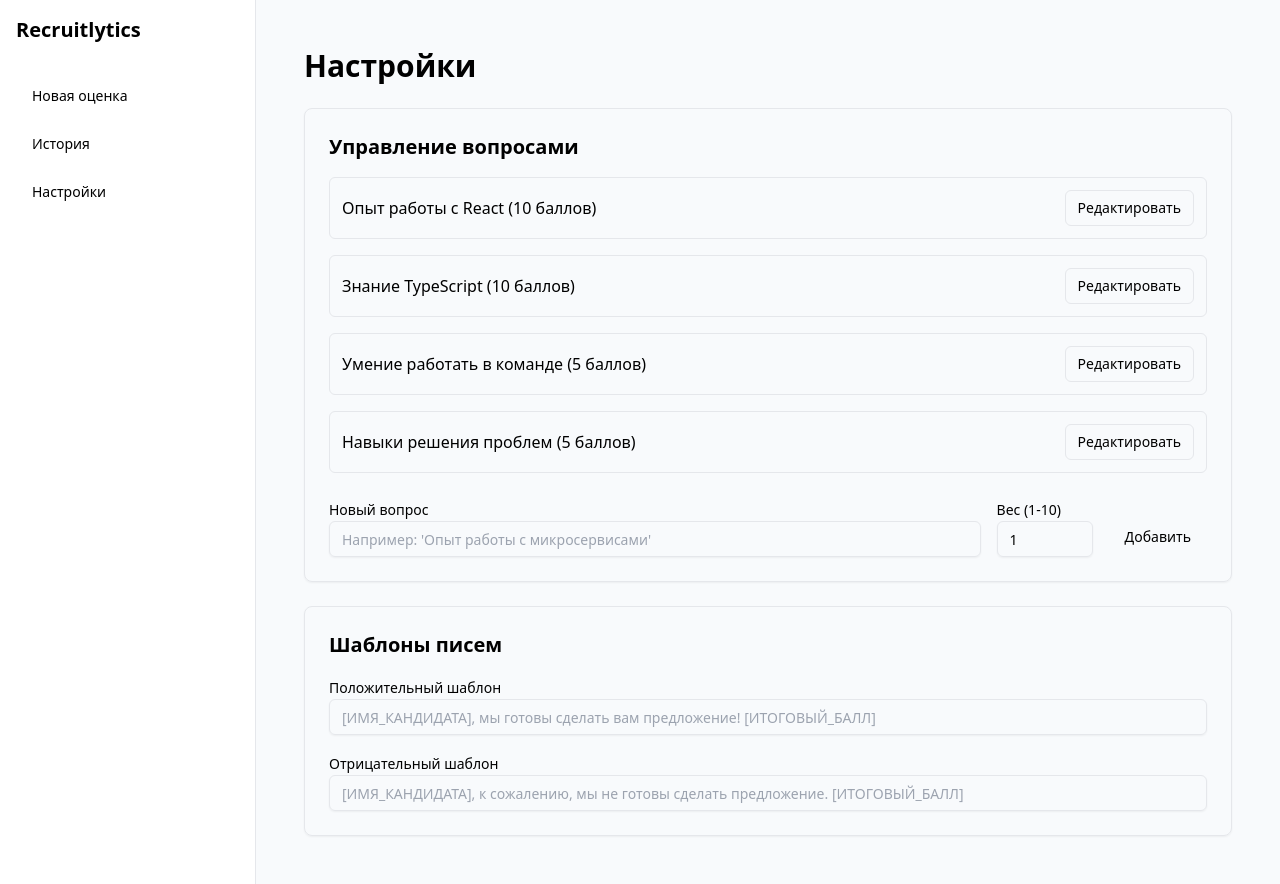
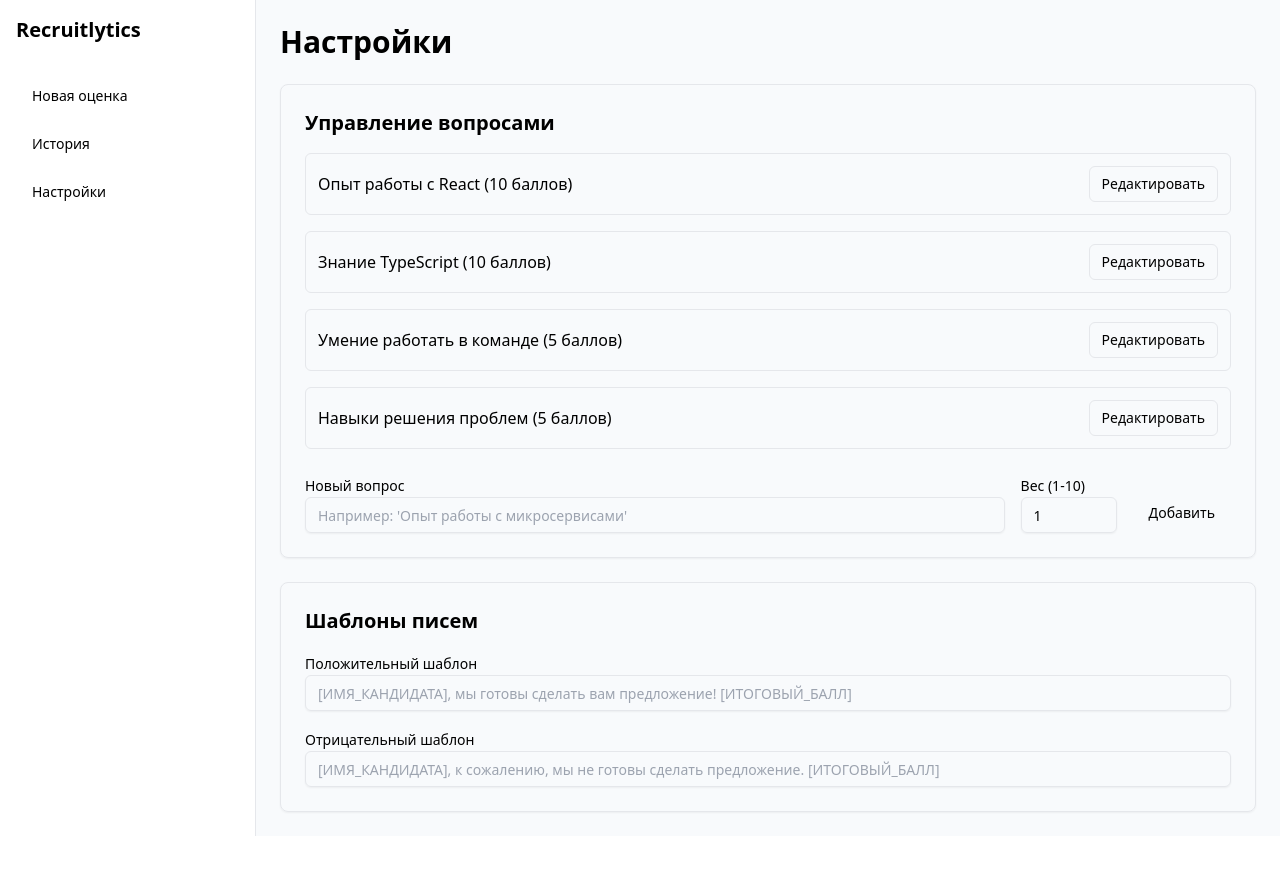
Before and after one commit to haaum666/Recruitlytics, a React (Vite) app: page / in a window 1280 px wide. Both pictures are taken after a click on the button "Настройки". After the commit the page ends 836 px from the top, so only its background shows below. Built offline with nearby package versions, Linux system fonts and the light colour scheme.

Commit message:
Update SettingsPage.jsx

```diff
--- a/src/pages/SettingsPage.jsx
+++ b/src/pages/SettingsPage.jsx
@@ -70,7 +70,7 @@ function SettingsPage() {
   };
 
   return (
-    <div className="p-6">
+    <div className="">
       <h1 className="text-3xl font-bold mb-6">Настройки</h1>
 
       {/* Управление вопросами */}
```
